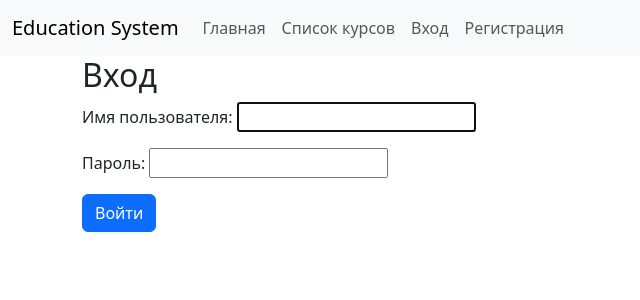
After one commit to culcat/Courses, a Django app: page /login/ in a window 1280 px wide. The commit adds this page. Shown: the top 300 px of the page, without its empty margins (0-640 px from the left). Run offline with Django 5.2, Linux system fonts and the light colour scheme.

Commit message:
сделал авторизацию

```diff
--- a/Courses/urls.py
+++ b/Courses/urls.py
@@ -1,11 +1,14 @@
 from django.urls import path
 
 from django.contrib import admin
-from CoursesApp.views import home, course_list, course_detail, my_courses, lesson_detail, submit_answer, rate_answers, student_ranking
+from CoursesApp.views import *
 
 urlpatterns = [
     path('', home, name='home'),
-    path('/admin', admin.site.urls),
+    path('admin/', admin.site.urls),
+    path('login/', login_user, name='login'),
+    path('logout/', logout_user, name='logout'),
+    path('register/',register_user,name='register'),
     path('courses/', course_list, name='course_list'),
     path('course/<int:course_id>/', course_detail, name='course_detail'),
     path('my_courses/', my_courses, name='my_courses'),
--- a/CoursesApp/admin.py
+++ b/CoursesApp/admin.py
@@ -1 +1,7 @@
 from django.contrib import admin
+
+from CoursesApp.models import Course,EducationalOrganization,Lesson
+
+admin.site.register(Course)
+admin.site.register(EducationalOrganization)
+admin.site.register(Lesson)
--- a/CoursesApp/views.py
+++ b/CoursesApp/views.py
@@ -1,6 +1,34 @@
+from django.contrib.auth import login, logout
+from django.contrib.auth.forms import UserCreationForm, AuthenticationForm
 from django.shortcuts import render, redirect
 from django.contrib.auth.decorators import login_required
 from .models import Course, Lesson, StudentAnswer, StudentRating
+
+def register_user(request):
+    if request.method == 'POST':
+        form = UserCreationForm(request.POST)
+        if form.is_valid():
+            user = form.save()
+            login(request, user)
+            return redirect('home')
+    else:
+        form = UserCreationForm()
+    return render(request, 'register.html', {'form': form})
+
+def login_user(request):
+    if request.method == 'POST':
+        form = AuthenticationForm(data=request.POST)
+        if form.is_valid():
+            user = form.get_user()
+            login(request, user)
+            return redirect('home')
+    else:
+        form = AuthenticationForm()
+    return render(request, 'login.html', {'form': form})
+
+def logout_user(request):
+    logout(request)
+    return redirect('home')
 
 def home(request):
     popular_courses = Course.objects.all()[:5]
--- a/templates/base.html
+++ b/templates/base.html
@@ -24,24 +24,24 @@
                 <li class="nav-item">
                     <a class="nav-link" href="{% url 'course_list' %}">Список курсов</a>
                 </li>
-{#                {% if user.is_authenticated %}#}
-{#                    <li class="nav-item">#}
-{#                        <a class="nav-link" href="{% url 'my_courses' %}">Мои курсы</a>#}
-{#                    </li>#}
-{#                    <li class="nav-item">#}
-{#                        <a class="nav-link" href="{% url 'rate_answers' %}">Проверка ответов</a>#}
-{#                    </li>#}
-{#                    <li class="nav-item">#}
-{#                        <a class="nav-link" href="{% url 'logout' %}">Выход</a>#}
-{#                    </li>#}
-{#                {% else %}#}
-{#                    <li class="nav-item">#}
-{#                        <a class="nav-link" href="{% url 'login' %}">Вход</a>#}
-{#                    </li>#}
-{#                    <li class="nav-item">#}
-{#                        <a class="nav-link" href="{% url 'register' %}">Регистрация</a>#}
-{#                    </li>#}
-{#                {% endif %}#}
+                {% if user.is_authenticated %}
+                    <li class="nav-item">
+                        <a class="nav-link" href="{% url 'my_courses' %}">Мои курсы</a>
+                    </li>
+                    <li class="nav-item">
+                        <a class="nav-link" href="{% url 'rate_answers' %}">Проверка ответов</a>
+                    </li>
+                    <li class="nav-item">
+                        <a class="nav-link" href="{% url 'logout' %}">Выход</a>
+                    </li>
+                {% else %}
+                    <li class="nav-item">
+                        <a class="nav-link" href="{% url 'login' %}">Вход</a>
+                    </li>
+                    <li class="nav-item">
+                        <a class="nav-link" href="{% url 'register' %}">Регистрация</a>
+                    </li>
+                {% endif %}
             </ul>
         </div>
     </div>
--- /dev/null
+++ b/templates/login.html
@@ -0,0 +1,11 @@
+{% extends 'base.html' %}
+{% block content %}
+<div class="container">
+    <h2>Вход</h2>
+    <form method="post">
+        {% csrf_token %}
+        {{ form.as_p }}
+        <button type="submit" class="btn btn-primary">Войти</button>
+    </form>
+</div>
+{% endblock %}
```
Also changed, not shown: templates/register.html (added, +11 -0 lines), db.sqlite3.
